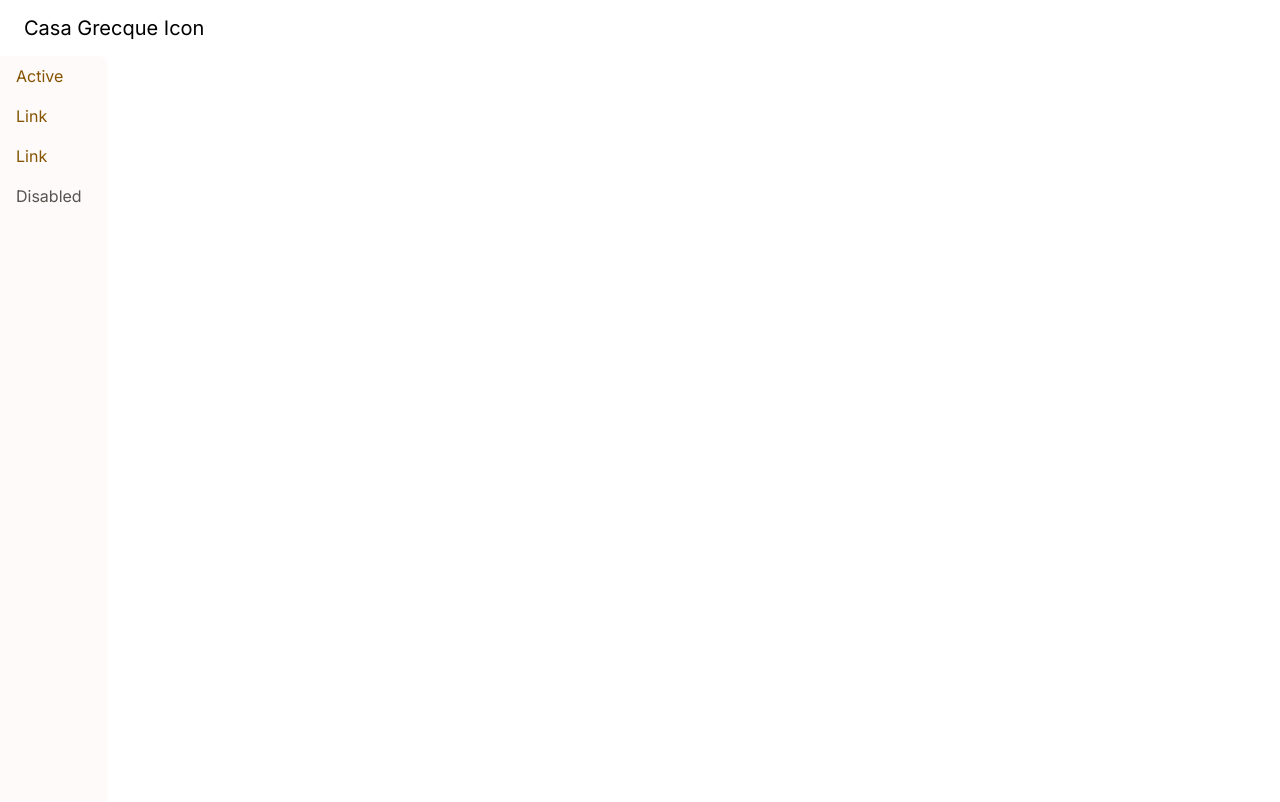
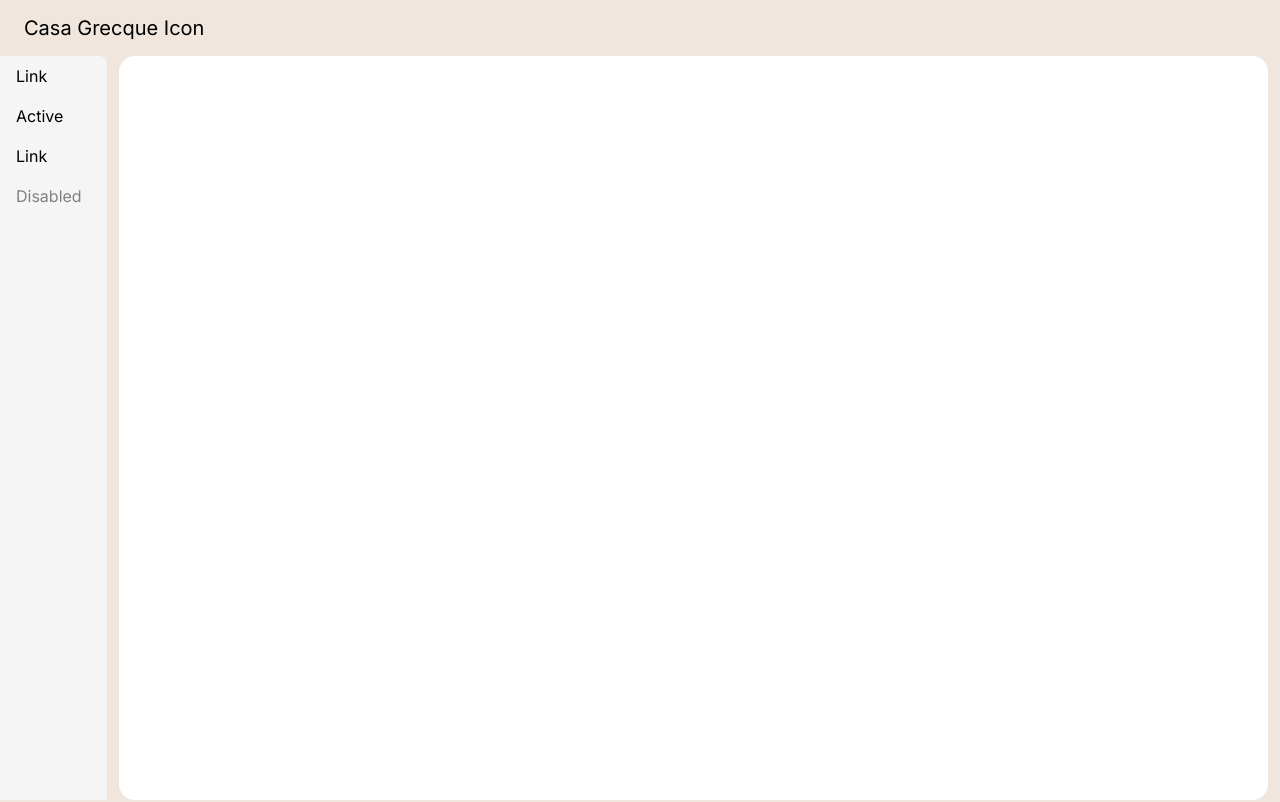
Before and after one commit to mtch99/app-builder, a Next.js app in the folder web/: page /page2 in a window 1280 px wide. Before the commit this address had no page. Shown: the top 802 px of the page. Built offline with nearby package versions, Linux system fonts and the light colour scheme.

Commit message:
created router

```diff
--- a/web/src/app/homeLayout.tsx
+++ b/web/src/app/homeLayout.tsx
@@ -1,9 +1,11 @@
 'use client';
+import Link from "next/link";
 import { Navbar, Container, Col, Nav, Row } from "react-bootstrap"
 import style from "styled-jsx/style"
-
+import useRouter from "./router";
 interface ILayoutProps {
 	children: React.ReactNode
+	router: any
 }
 
 export default function HomeLayout({ children }: ILayoutProps){
@@ -31,13 +33,14 @@ const TopBar = () => {
 
 
 const SideBar = () => {
+	const router = useRouter()
 	return (
 		// Background color here is surfaceContainerLowest
-		<Col style={{backgroundColor:"#FFFAFA", borderTopRightRadius:".5rem"}} xs={1} className='nav flex-column h-100'>
-			<Nav.Link href="/home">Active</Nav.Link>
-			<Nav.Link eventKey="link-1">Link</Nav.Link>
-			<Nav.Link eventKey="link-2">Link</Nav.Link>
-			<Nav.Link eventKey="disabled" disabled>
+		<Col style={{backgroundColor:"#F5F5F5", borderTopRightRadius:".5rem"}} xs={1} className='nav flex-column h-100'>
+			<Nav.Link onClick={() => {router.push("home")}} style={{color:'black'}} className="">Link</Nav.Link>
+			<Nav.Link onClick={() => {router.push("page2")}} style={{color:'black'}} active>Active</Nav.Link>
+			<Nav.Link href="link-2" style={{color:'black'}}>Link</Nav.Link>
+			<Nav.Link href="disabled" disabled style={{color:'grey'}}>
 				Disabled
 			</Nav.Link>
 		</Col>
--- /dev/null
+++ b/web/src/app/page2/page.tsx
@@ -0,0 +1,23 @@
+export default function Page2() {
+    return (
+      <Body/>
+    )
+  }
+
+  import Link from 'next/link'
+  import { Button, Col, Container, Row, Card, Navbar, Nav, ButtonGroup } from "react-bootstrap";
+
+
+  const Body = () => {
+      return (
+          <Col style={{backgroundColor:"transparent"}}>
+              {/** Background color here is surfaceContainer */}
+              <Container className='mb-3 h-100' style={{backgroundColor:"white", borderRadius:"1rem"}} fluid={true}>
+                  {/** Background color here is surfaceContainerHighest  */}
+                      <Row>
+
+                      </Row>
+                  </Container>
+          </Col>
+      )
+  }
--- /dev/null
+++ b/web/src/app/router.tsx
@@ -0,0 +1,16 @@
+import { AppRouterInstance } from 'next/dist/shared/lib/app-router-context.shared-runtime'
+import { useRouter as useNextRouter} from 'next/navigation'
+
+export enum Routes {
+    page2='./page2',
+    home='./'
+}
+
+
+export default function useRouter(){
+    const nextRouter = useNextRouter()
+    return {
+        ...nextRouter,
+        push: (route: keyof typeof Routes) => (nextRouter.push(Routes[route]))
+    }
+}
```
